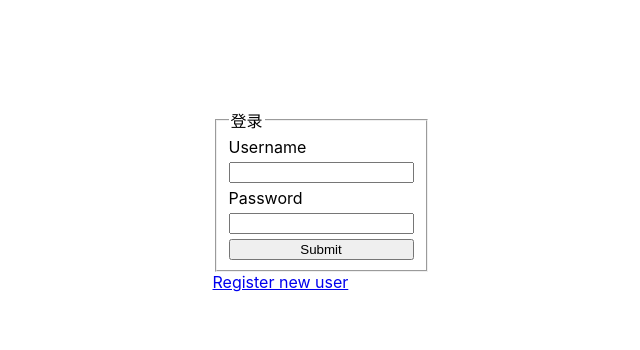
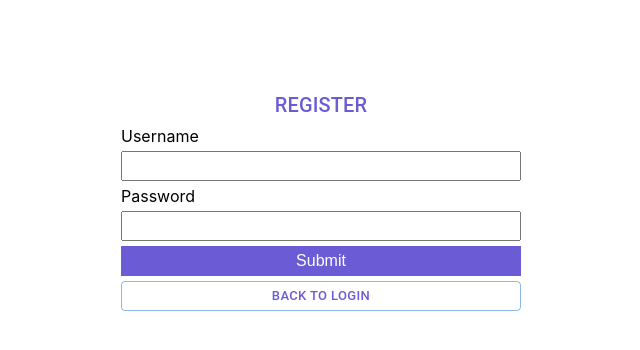
Before and after one commit to zhuyubuaa/personal-finance-manager, a React (Create React App) app in the folder frontend/: page /register in a window 1280 px wide. Before the commit this address led to /login. Shown: the top 350 px of the page, without its empty margins (319-959 px from the left). Built offline with nearby package versions, Linux system fonts and the light colour scheme.

Commit message:
fixed login page

```diff
--- a/frontend/src/components/sub/Ledger.tsx
+++ b/frontend/src/components/sub/Ledger.tsx
@@ -65,7 +65,7 @@ export default function Ledger(props: any): JSX.Element {
       )}
       <DialogContent>
         <form onSubmit={onSubmit} className="add-form">
-          <FormLabel required>New Ledger Nam</FormLabel>
+          <FormLabel required>New Ledger Name</FormLabel>
           <TextField
             required
             type="text"
--- a/frontend/src/context/UserContext.tsx
+++ b/frontend/src/context/UserContext.tsx
@@ -45,6 +45,8 @@ export const UserContextProvider = ({ children }: UserProviderType) => {
       ) {
         navigate("/home");
       }
+    } else if (location.pathname === "/register") {
+      navigate("/register");
     } else {
       navigate("/login");
     }
--- a/frontend/src/pages/Login.tsx
+++ b/frontend/src/pages/Login.tsx
@@ -1,10 +1,11 @@
 import React from "react";
 import "../styles/pages/login.css";
-import {useNavigate} from "react-router-dom";
-import {useUserContext} from "../context/UserContext";
+import { useNavigate } from "react-router-dom";
+import { useUserContext } from "../context/UserContext";
+import { Button, Typography } from "@mui/material";
 
 export default function Login(): JSX.Element {
-    const {setCurrentUser} = useUserContext();
+  const { setCurrentUser } = useUserContext();
   const navigate = useNavigate();
 
   async function onSubmit(event: any): Promise<any> {
@@ -13,15 +14,16 @@ export default function Login(): JSX.Element {
       u_id: event.target.u_id.value,
       password: event.target.password.value,
     };
+    // console.log("user", loginUser);
 
     const response = await fetch("http://localhost:8000/login", {
       method: "post",
-            headers: {"Content-Type": "application/json"},
+      headers: { "Content-Type": "application/json" },
       body: JSON.stringify(loginUser),
-        })
+    });
     console.log(response);
     if (response.status === 200) {
-            const data = await response.json() as any;
+      const data = (await response.json()) as any;
       // console.log(data);
       const value = data["value"];
       if (value === 0) {
@@ -48,16 +50,35 @@ export default function Login(): JSX.Element {
 
   return (
     <div className="login">
-            <form id="loginForm" onSubmit={onSubmit}>
-                <fieldset>
-                    <legend>登录</legend>
-                    <label htmlFor="u_id">Username</label>
-                    <input type="text" id="u_id" name="u_id"/>
+      <form className="login-form" onSubmit={onSubmit}>
+        <Typography variant="h6" sx={{ textAlign: "center", color: "#6b5cd6" }}>
+          LOGIN
+        </Typography>
+        <>
+          <label htmlFor="u_id">User ID</label>
+          <input type="text" id="u_id" name="u_id" />
           <label htmlFor="password">Password</label>
-                    <input type="text" id="password" name="password"/>
-                    <input type="Submit"/>
-                </fieldset>
-                <a href="/register">Register new user</a>
+          <input type="password" id="password" name="password" />
+          <input
+            type="Submit"
+            style={{
+              color: "#fff",
+              border: "none",
+              backgroundColor: "#6b5cd6",
+              height: "30px",
+              padding: "3px 9px",
+              fontSize: "16px",
+            }}
+          />
+        </>
+        <Button
+          size="small"
+          variant="outlined"
+          onClick={() => navigate("/register")}
+          sx={{ color: "#6b5cd6" }}
+        >
+          Register new user
+        </Button>
       </form>
     </div>
   );
--- a/frontend/src/pages/Register.tsx
+++ b/frontend/src/pages/Register.tsx
@@ -1,6 +1,7 @@
 import React from "react";
 import "../styles/pages/login.css";
-import {useNavigate} from "react-router-dom";
+import { useNavigate } from "react-router-dom";
+import { Button, Typography } from "@mui/material";
 
 export default function Register(this: any): JSX.Element {
   const navigate = useNavigate();
@@ -10,32 +11,51 @@ export default function Register(this: any): JSX.Element {
       u_name: event.target.username.value,
       password: event.target.password.value,
     };
-        console.log("newUser", newUser);
     // "后端注册API"
-        const response = fetch("http://localhost:8000/user", {
+    await fetch("http://localhost:8000/user", {
       method: "post",
-                headers: {"Content-Type": "application/json"},
+      headers: { "Content-Type": "application/json" },
       body: JSON.stringify(newUser),
-            }).then(res => res.text()).then(res => {
+    })
+      .then((res) => res.text())
+      .then((res) => {
         alert("Your user id is " + res + ". Please remember!");
         navigate("/login");
-            })
-        ;
-
+      });
     return;
   }
 
   return (
     <div className="login" onSubmit={onSubmit}>
-            <form id="registerForm">
-                <fieldset>
-                    <legend>注册</legend>
+      <form className="login-form">
+        <Typography variant="h6" sx={{ textAlign: "center", color: "#6b5cd6" }}>
+          REGISTER
+        </Typography>
+        <>
           <label htmlFor="username">Username</label>
-                    <input type="text" id="username" name="username"/>
+          <input type="text" id="username" name="username" />
           <label htmlFor="password">Password</label>
-                    <input type="text" id="password" name="password"/>
-                    <input type="submit" value="Sign up"/>
-                </fieldset>
+          <input type="text" id="password" name="password" />
+          <input
+            type="submit"
+            style={{
+              color: "#fff",
+              border: "none",
+              backgroundColor: "#6b5cd6",
+              height: "30px",
+              padding: "3px 9px",
+              fontSize: "16px",
+            }}
+          />
+        </>
+        <Button
+          size="small"
+          variant="outlined"
+          onClick={() => navigate("/login")}
+          sx={{ color: "#6b5cd6" }}
+        >
+          Back to Login
+        </Button>
       </form>
     </div>
   );
--- a/frontend/src/styles/pages/login.css
+++ b/frontend/src/styles/pages/login.css
@@ -1,12 +1,26 @@
 .login {
-  height: 400px;
+  height: 100%;
   display: flex;
+  flex-direction: column;
   justify-content: center;
   align-items: center;
 }
 
-form fieldset {
+.login-buttons {
+  display: flex;
+}
+
+.login-form {
+  height: 400px;
+  width: 400px;
   display: flex;
   flex-direction: column;
+  justify-content: center;
   gap: 5px;
+  color: "#9292b2";
 }
+
+form input {
+  height: 30px;
+  padding: 3px 9px;
+}
```
Lines whose indentation alone changed are shown as unchanged.
